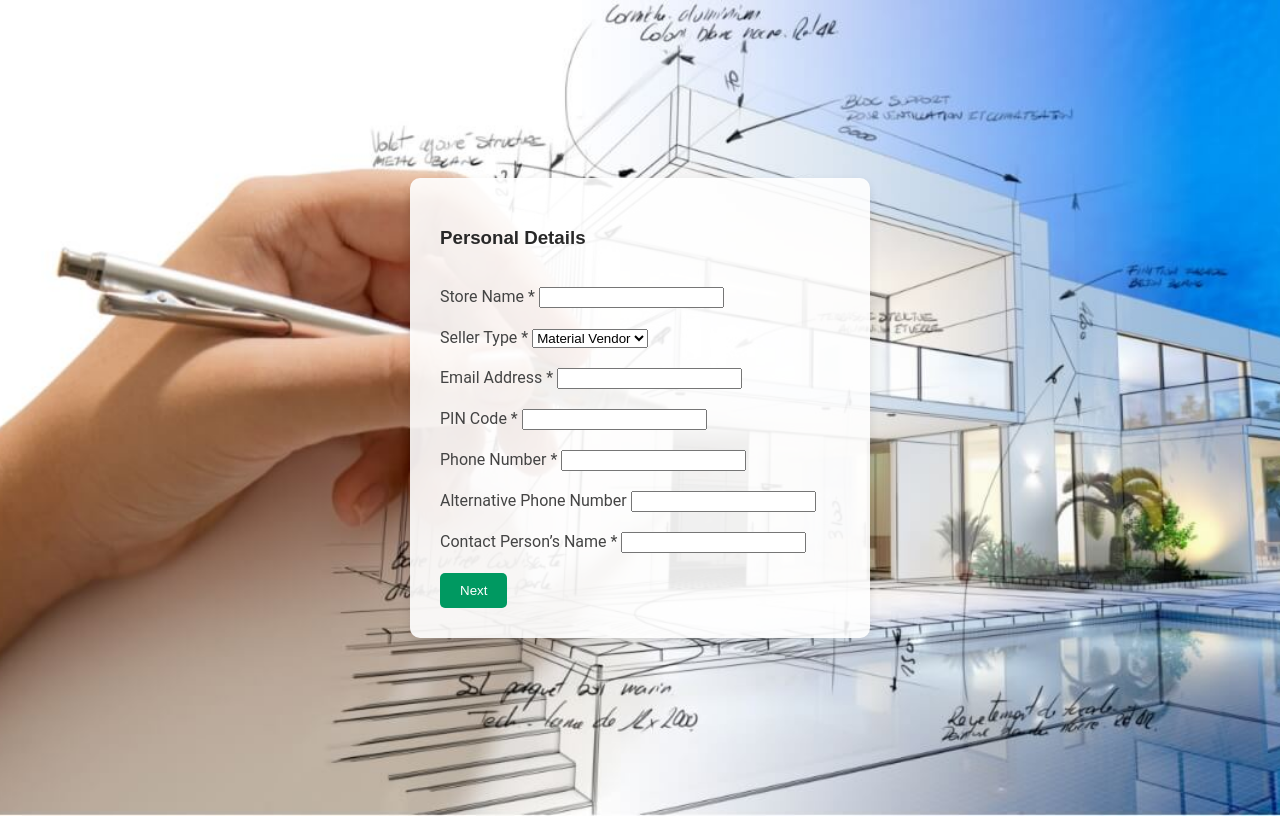
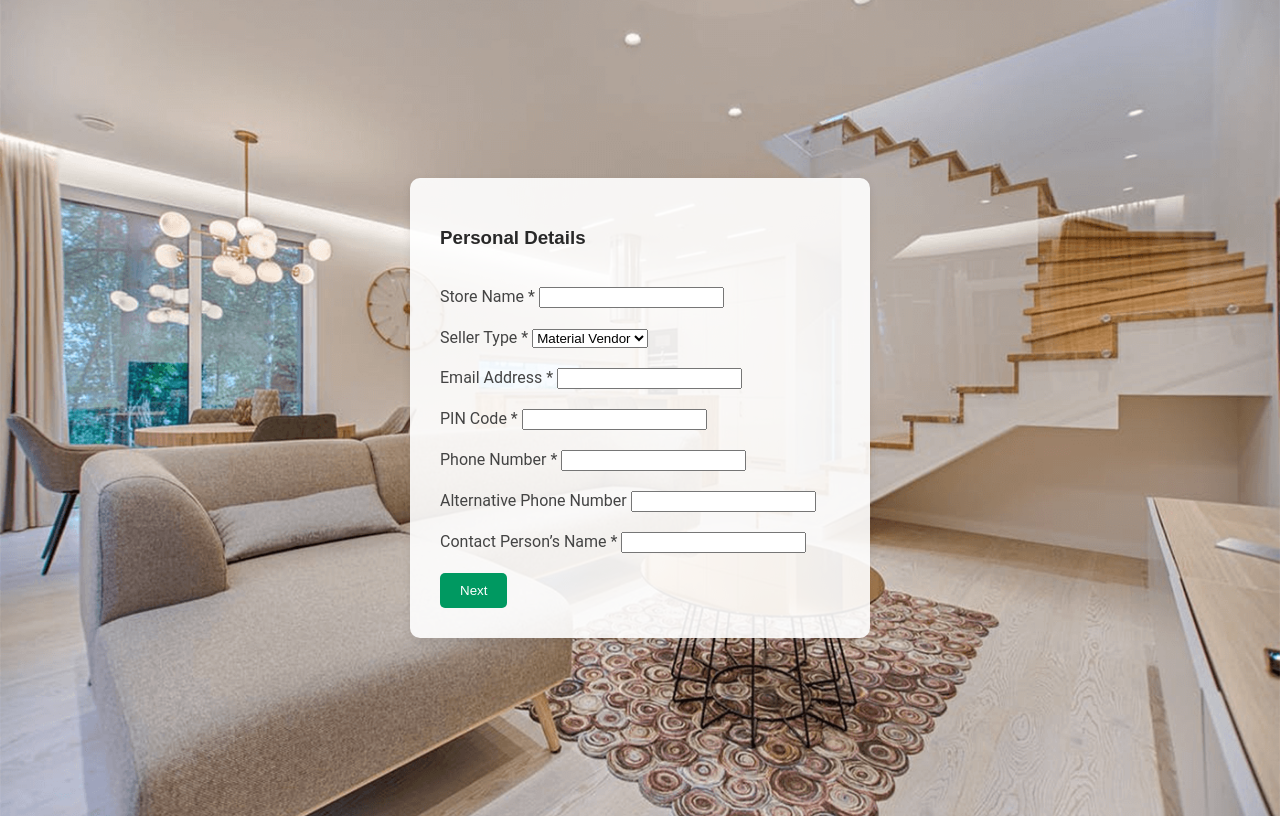
Before and after one commit to Athira-Raj/living-space, a plain HTML site: page partner.html in a window 1280 px wide. Drawn offline with Linux system fonts and the light colour scheme.

Commit message:
imgagebdyrmv update

```diff
--- a/assets/css/main.css
+++ b/assets/css/main.css
@@ -2435,20 +2435,3 @@ section,
   color: color-mix(in srgb, var(--default-color), transparent 60%);
   font-size: 14px;
 }
-
-
-
-
-
-
-
-
-
-.parterbody{
-  background: url('/assets/img/blog2.jpg') no-repeat center center;
-  background-size: cover;
-  height: 100vh;
-  display: flex;
-  align-items: center;
-  justify-content: center;
-}
--- a/partner.html
+++ b/partner.html
@@ -7,14 +7,14 @@
     <link rel="stylesheet" href="https://cdnjs.cloudflare.com/ajax/libs/font-awesome/6.0.0/css/all.min.css">
     <link rel="stylesheet" href="assets/css/main.css">
     <style>
-        /* body {
-            background: url('/assets/img/blog2.jpg') no-repeat center center;
+        body {
+            background: url('/assets/img/banner1.webp') no-repeat center center;
             background-size: cover;
             height: 100vh;
             display: flex;
             align-items: center;
             justify-content: center;
-        } */
+        }
          .container {
             background: rgba(255, 255, 255, 0.9);
             padding: 30px;
```
